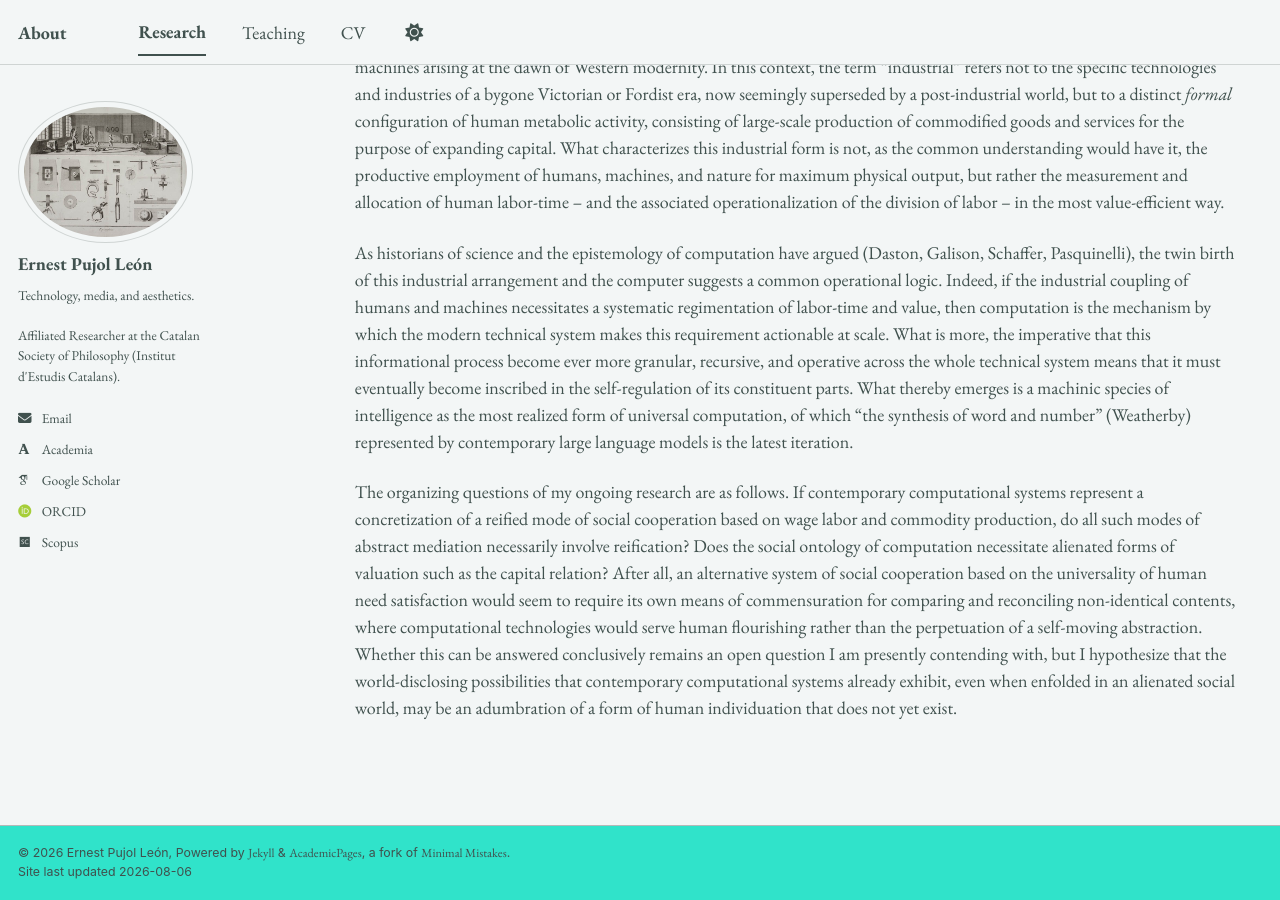
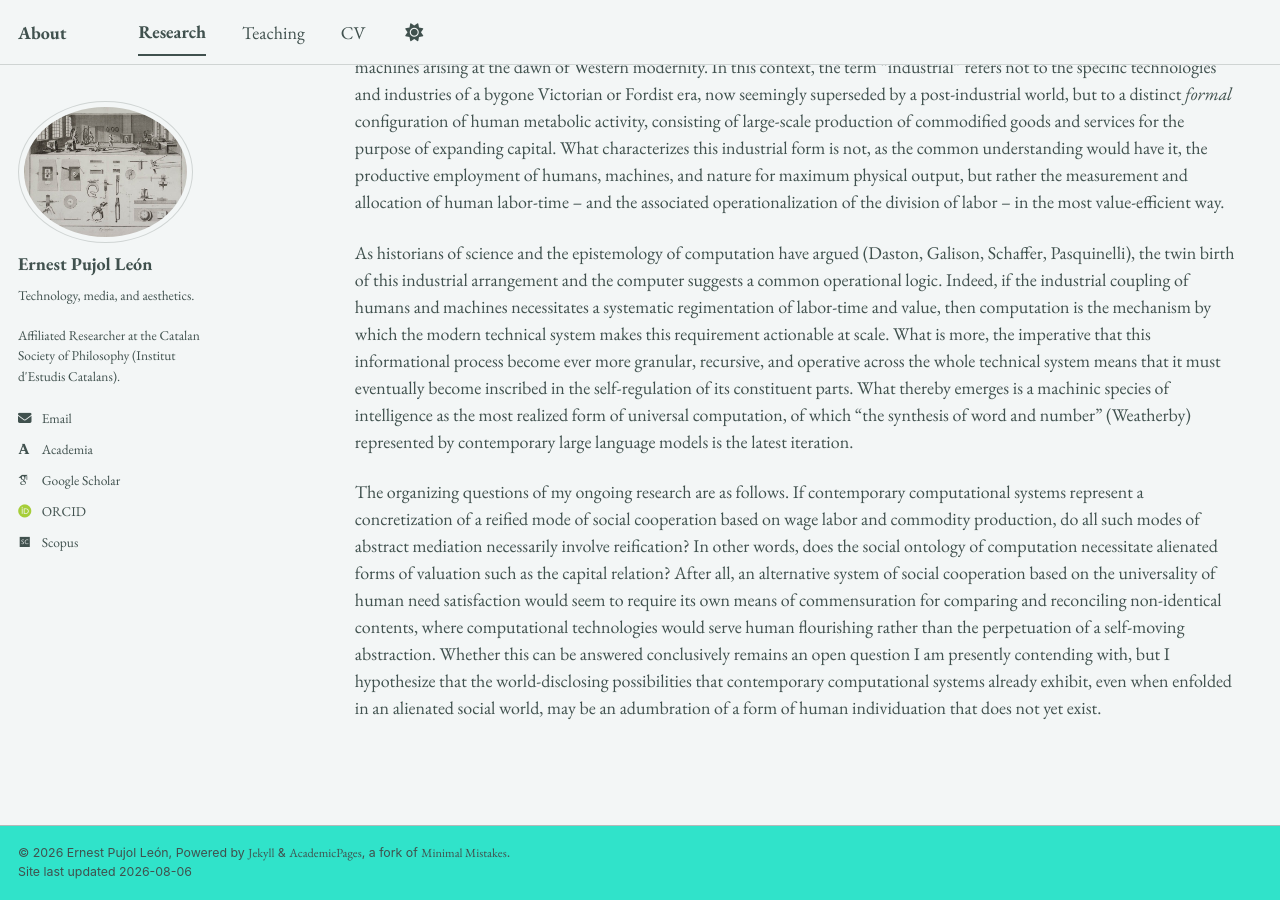
Before and after one commit to epujol90/epujol90.github.io, a Jekyll site: the page built from _pages/research.md, in a window 1280 px wide and 900 px high, scrolled down 4597 px. Built offline with Jekyll 4.4.1, drawn with Linux system fonts in a browser that asks for light colours; some web fonts are replaced; a script bundle is joined from its source files by our own code; library files that are not in the unit come from our copies.

Commit message:
Update research.md

```diff
--- a/_pages/research.md
+++ b/_pages/research.md
@@ -61,4 +61,4 @@ If the social ontology of a technical system must account for the intersubjectiv
 
 As historians of science and the epistemology of computation have argued (Daston, Galison, Schaffer, Pasquinelli), the twin birth of this industrial arrangement and the computer suggests a common operational logic. Indeed, if the industrial coupling of humans and machines necessitates a systematic regimentation of labor-time and value, then computation is the mechanism by which the modern technical system makes this requirement actionable at scale. What is more, the imperative that this informational process become ever more granular, recursive, and operative across the whole technical system means that it must eventually become inscribed in the self-regulation of its constituent parts. What thereby emerges is a machinic species of intelligence as the most realized form of universal computation, of which “the synthesis of word and number” (Weatherby) represented by contemporary large language models is the latest iteration.
 
-The organizing questions of my ongoing research are as follows. If contemporary computational systems represent a concretization of a reified mode of social cooperation based on wage labor and commodity production, do all such modes of abstract mediation necessarily involve reification? Does the social ontology of computation necessitate alienated forms of valuation such as the capital relation? After all, an alternative system of social cooperation based on the universality of human need satisfaction would seem to require its own means of commensuration for comparing and reconciling non-identical contents, where computational technologies would serve human flourishing rather than the perpetuation of a self-moving abstraction. Whether this can be answered conclusively remains an open question I am presently contending with, but I hypothesize that the world-disclosing possibilities that contemporary computational systems already exhibit, even when enfolded in an alienated social world, may be an adumbration of a form of human individuation that does not yet exist.
+The organizing questions of my ongoing research are as follows. If contemporary computational systems represent a concretization of a reified mode of social cooperation based on wage labor and commodity production, do all such modes of abstract mediation necessarily involve reification? In other words, does the social ontology of computation necessitate alienated forms of valuation such as the capital relation? After all, an alternative system of social cooperation based on the universality of human need satisfaction would seem to require its own means of commensuration for comparing and reconciling non-identical contents, where computational technologies would serve human flourishing rather than the perpetuation of a self-moving abstraction. Whether this can be answered conclusively remains an open question I am presently contending with, but I hypothesize that the world-disclosing possibilities that contemporary computational systems already exhibit, even when enfolded in an alienated social world, may be an adumbration of a form of human individuation that does not yet exist.
```
